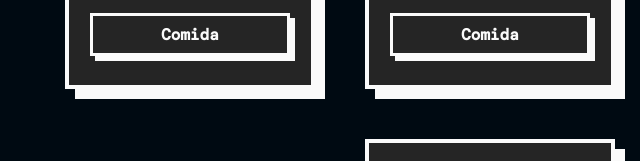
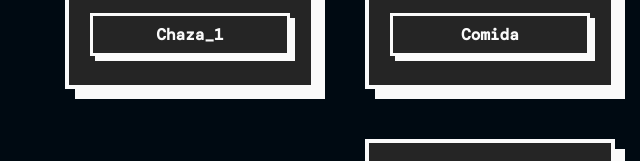
Before and after one commit to malgohip/Onix, a plain HTML site: page comida.html in a window 1280 px wide. Shown: the part 305-466 px from the top of the page, 0-640 px from the left. Drawn offline with nearby package versions, Linux system fonts and the light colour scheme; a web font is replaced by a local one.

Commit message:
Update comida.html

```diff
--- a/comida.html
+++ b/comida.html
@@ -56,7 +56,7 @@
                             <img src="source\pepega.gif" alt="comida" style="width:100%">
                         </div>
                         <div class="brutalist-card__actions">
-                          <a class="brutalist-card__button brutalist-card__button--mark" href="#">Comida</a>
+                          <a class="brutalist-card__button brutalist-card__button--mark" href="chaza_1.html">Chaza_1</a>
                         </div>
                     </div>
                 </div>
```
